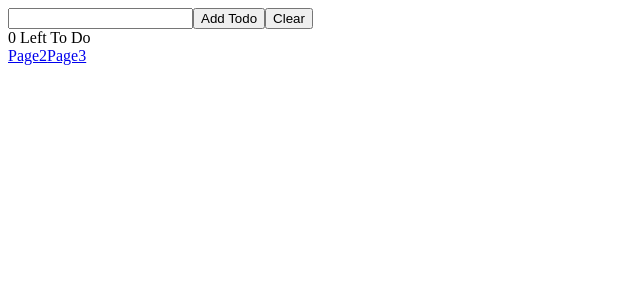
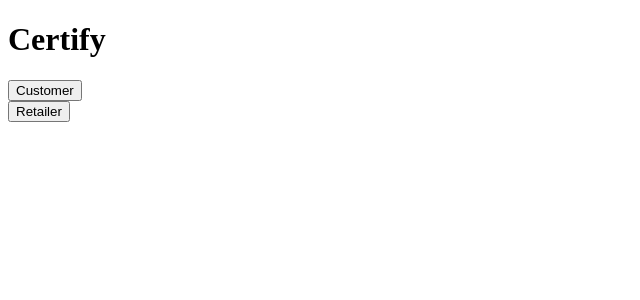
Before and after one commit to Ram-Gnaneshwaran/FPIS, a React (Vite) app in the folder client/: page / in a window 1280 px wide. Shown: the top 300 px of the page, without its empty margins (0-640 px from the left). Built offline with nearby package versions, Linux system fonts and the light colour scheme.

Commit message:
Front End Change

```diff
--- a/client/src/App.jsx
+++ b/client/src/App.jsx
@@ -1,58 +1,28 @@
 import { useState , useRef, useEffect} from "react"
-import TodoList from "./TodoList"
 import { v4 as uuidv4 } from 'uuid'
 import { Link } from "react-router-dom"
 
 
+
 const local_key = "todokey"
 function App() {
-  const [todos, setTodos] = useState([])
-  const todoRefName = useRef()
 
-  useEffect( ()=> {
-    const stored_todos = JSON.parse(localStorage.getItem(local_key))
-    if (stored_todos) setTodos(stored_todos)
-  },[])
-
-
-  useEffect( () => {
-    localStorage.setItem(local_key,JSON.stringify(todos))
-  }, [todos]
-  )
-
-  function handleAddTodo(e) {
-    const name = todoRefName.current.value
-    if (name == "") return
-    setTodos( prevTodos => {
-      return [...prevTodos, {id:uuidv4(), name: name, complete: false} ]
-    })
-    todoRefName.current.value = null
-  }
-
-  function toggleTodo(id) {
-    const newtodos = [...todos]
-    const todo = newtodos.find(todo => todo.id === id)
-    todo.complete = !todo.complete
-    setTodos(newtodos)
-  }
-
-  function clearFunction() {
-    setTodos(todos.filter(todo => !todo.complete))
-  }
   return (
     <>
-      <TodoList todos={todos} toggleTodo={toggleTodo}/>
-      <input ref={todoRefName} type="text" />
-      <button onClick={handleAddTodo}> Add Todo </button>
-      <button onClick={clearFunction}> Clear</button>
-      <div> {todos.filter(todo => !todo.complete).length} Left To Do </div>
+    <div className="logo">
+    <h1>Certify</h1>
+    <div className= "customerBut">
+      <Link to="/customer">
+      <button > Customer </button>
+      </Link>
+     </div>
+     <div className= "retailerBut">
+       <Link to="/retailer">
+       <button> Retailer </button>
+       </Link>
 
-      <Link to="/page2">
-        Page2
-      </Link>
-      <Link to="/page3">
-        Page3
-      </Link>
+     </div>
+     </div>
     </>
   )
 }
--- a/client/src/Todo.jsx
+++ /dev/null
@@ -1,16 +0,0 @@
-import React from 'react'
-
-export default function Todo({todo, toggleTodo}) {
-    function handleClick() {
-        toggleTodo(todo.id)
-    }
-  return (
-    <div>
-        <label>
-            <input type="checkbox" checked = {todo.complete} onChange= {handleClick} />
-            {todo.name}
-        </label>
-
-    </div>
-  )
-}
--- a/client/src/TodoList.jsx
+++ /dev/null
@@ -1,10 +0,0 @@
-import React from 'react'
-import Todo from './Todo'
-
-export default function TodoList({todos, toggleTodo}) {
-  return (
-      todos.map(todo => {
-          return <Todo key={todo.id} todo={todo} toggleTodo = {toggleTodo}/>
-      })
-  )
-}
--- a/client/src/main.jsx
+++ b/client/src/main.jsx
@@ -2,16 +2,18 @@ import React from 'react'
 import ReactDOM from 'react-dom'
 import App from './App'
 import {BrowserRouter as Router, Routes, Route} from 'react-router-dom'
-import Page2 from './page2'
-import Page3 from "./page3"
+import CodePage from './code'
+import Verified from './verified'
+import ProductDetails from './product'
 
 ReactDOM.render(
   <React.StrictMode>
     <Router>
         <Routes>
           <Route path ="/" element = {<App/>} />
-          <Route path="/page2" element={<Page2/>} />
-          <Route path="/page3" element={<Page3/>} />
+          <Route path="/customer" element={<CodePage/>} />
+          <Route path="/verified" element={<Verified/>} />
+          <Route path="/retailer" element={<ProductDetails/>} />
         </Routes>
     </Router>
   </React.StrictMode>,
--- a/client/src/page2.jsx
+++ /dev/null
@@ -1,7 +0,0 @@
-import React from 'react'
-
-export default function Page2() {
-  return (
-    <div>page2</div>
-  )
-}
--- a/client/src/page3.jsx
+++ /dev/null
@@ -1,7 +0,0 @@
-import React from 'react'
-
-export default function Page3() {
-  return (
-    <div>page3</div>
-  )
-}
--- /dev/null
+++ b/client/src/product.jsx
@@ -0,0 +1,34 @@
+import React from 'react'
+import { Link } from 'react-router-dom'
+
+
+export default function ProductDetails() {
+  return (
+      <>
+      <h1>Enter Product Details</h1>
+      <div className='Box'>
+        <div>
+          Product Name
+        <input type="text" />
+        </div>
+         <div>
+        Description
+        <input type="text" />
+        </div>
+        <div>
+        Code
+        <input type="text" />
+        </div>
+
+      </div>
+      <Link to="/">
+        <button>Go Back</button>
+        </Link>
+        <Link to="/">
+        <button>Submit</button>
+        </Link>
+
+      </>
+
+  )
+}
--- /dev/null
+++ b/client/src/verified.jsx
@@ -0,0 +1,17 @@
+import React from 'react'
+import { Link } from 'react-router-dom'
+
+export default function Verified() {
+  return (
+      <>
+      <h1>Verified</h1>
+        <div className='Heading'>Heading</div>
+        <div className='body'>Body</div>
+        <div className='End'>End</div>
+        <Link to="/">
+        <button>Go Back</button>
+        </Link>
+      </>
+
+  )
+}
```
Also changed, not shown: client/src/code.jsx (added), 1 other file (tests, documents, lock files or other folders).
